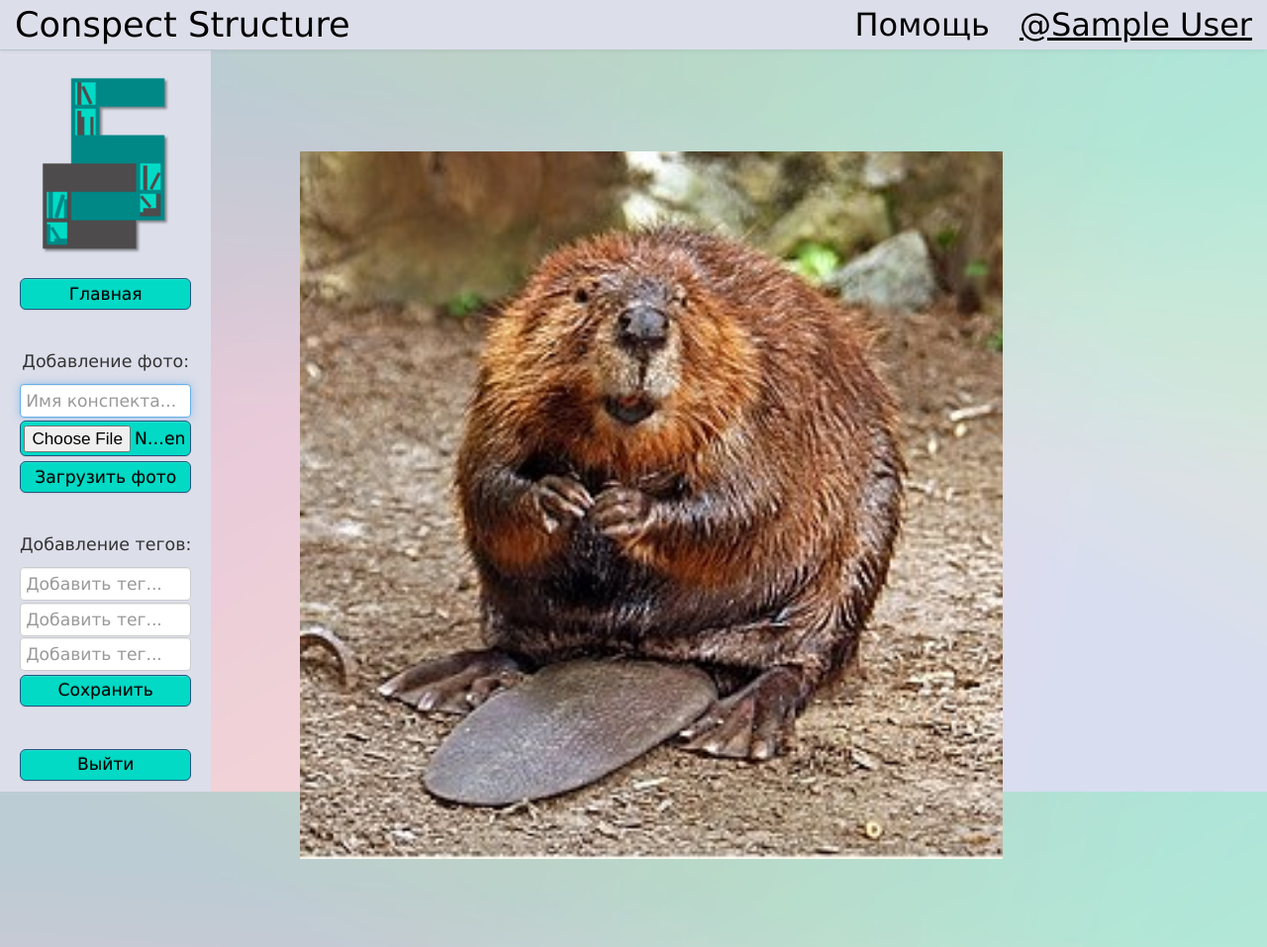
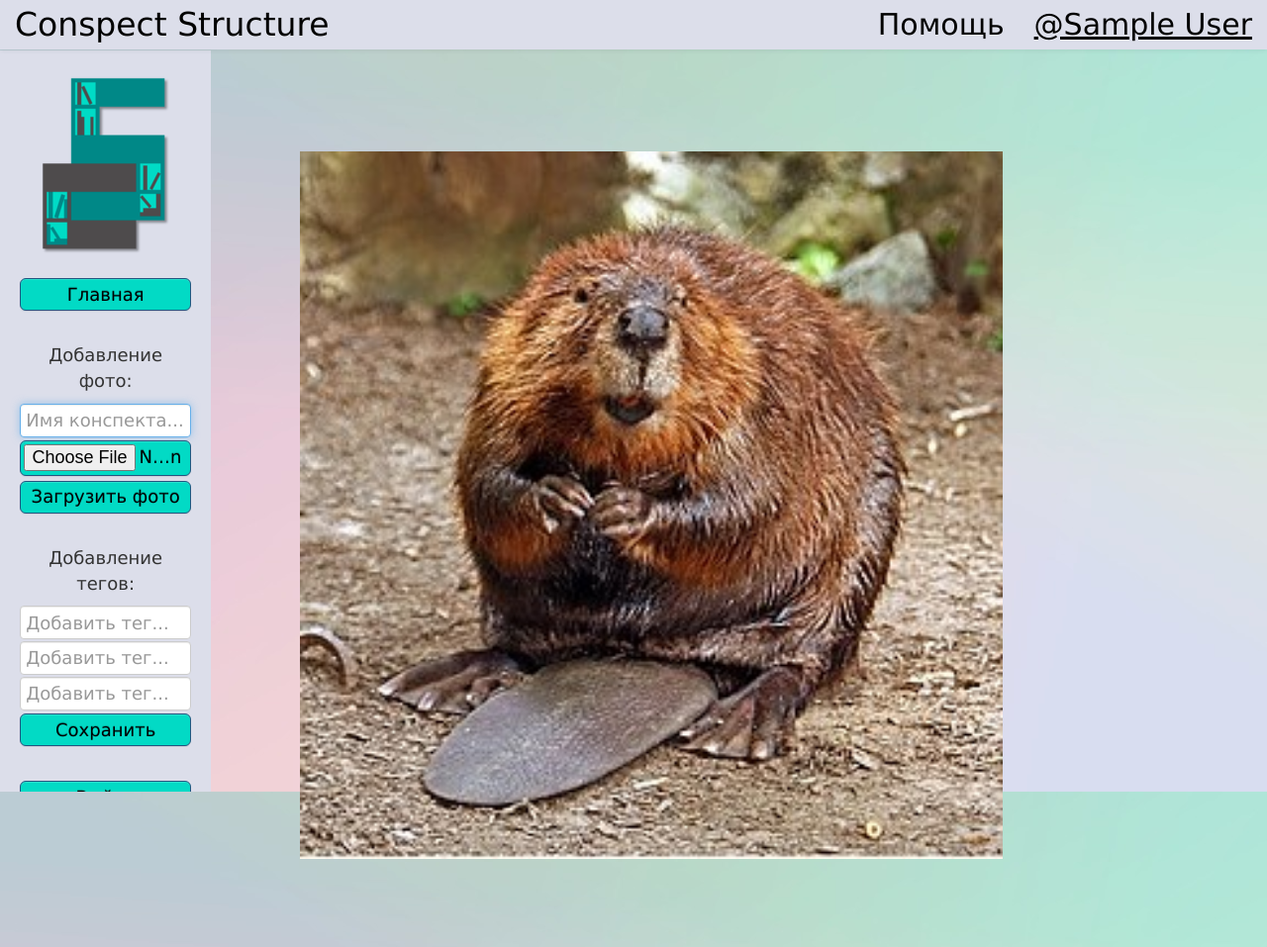
Before and after one commit to AndreyKondakovGW/ProjectConspectStructure, a Flask app: page /redactor in a window 1280 px wide. Shown: the whole page at 99% size. Run offline with Flask 2, Linux system fonts and the light colour scheme; the visitor is signed in with stand-in values (Sample User, id 1); data that the repository does not hold is empty; some libraries are stand-ins or nearby versions.

Commit message:
commitname

```diff
--- a/app/static/osnovnaya3.css
+++ b/app/static/osnovnaya3.css
@@ -3,9 +3,6 @@
  */
 
 /* Move down content because we have a fixed navbar that is 50px tall
-html {
-height: 100%;
-}
 */
 html {
 height: 100%;
@@ -57,7 +54,7 @@ font-family:
 	background-color:#018786;*/
 	background-color: rgb(220, 222, 234);
 	color: black;
-	font-size:2.5vmax;
+	font-size:30px;
 }
 
 .navbar {
@@ -125,7 +122,7 @@ color: black;
   margin-top:1.8%;
   padding: 7%;
   /*background-color: #e5e5e5;*/
-  font-size:2.5vmax;
+  font-size:30px;
 }
 
 /*
@@ -135,7 +132,6 @@ color: black;
 .placeholders {
   margin-bottom: 30px;
   text-align: center;
-
 }
 .placeholders h4 {
   margin-bottom: 0;
@@ -154,19 +150,18 @@ color: black;
 .sr-only{
 float: center;
 margin: 5% auto;
-font-size:0.67em;
+font-size:1em;
 }
 
 .form-control{
 margin:1% auto;
 	padding:3%;
-font-size:0.67em;
+font-size:0.9em;
 }
 .cnopka{
 	background-image: none;
 	background-color:#02dac5;
-	/*font-size:1vmax;*/
-	font-size:0.67em;
+	font-size:0.9em;
 	color: black;
 	margin:2% auto;
 	padding:2%;
@@ -203,5 +198,5 @@ font-size:0.67em;
 .sidebar{
 	/*background-color: #e5e5e5;*/
 	background-color: rgb(220, 222, 234);
-	font-size:2vmax;
+	font-size:20px;
 }
--- a/app/templates/osnovnaya.html
+++ b/app/templates/osnovnaya.html
@@ -71,14 +71,14 @@
             </form>
 
                 <br>
-                <p class="text-center" style="font-size:0.68em;">Новый конспект/тег:</p>
+                <p class="text-center" style="font-size:0.9em;">Новый конспект/тег:</p>
                 <a class="btn btn-lg btn-primary btn-block cnopka"
                    href="{{ url_for('redactor',filename=filename) }}">Добавить...</a>
 
 
 
                 <br>
-                <p class="text-center" style="font-size:0.68em;">Конспекты:</p>
+                <p class="text-center" style="font-size:0.9em;">Конспекты:</p>
                 {% for conspect in conspects %}
                     <form type=""
                           name="t2"
--- a/app/templates/redactorMisha.html
+++ b/app/templates/redactorMisha.html
@@ -60,7 +60,7 @@
 				<a class="btn btn-lg btn-primary btn-block cnopka" href="{{ url_for('index') }}" >Главная</a>
 
 				<br>
-				<p class="text-center" style="font-size:0.68em;">Добавление фото:</p>
+				<p class="text-center" style="font-size:0.9em;">Добавление фото:</p>
 				<form action="" method=post enctype=multipart/form-data>
 					<input type=text class="form-control" name=conspect placeholder="Имя конспекта..." required autofocus>
 					<input type=file class="btn btn-lg btn-primary btn-block cnopka" name=file accept=image/* value="Выбрать файл">
@@ -68,7 +68,7 @@
 
 				</form>
 			<br>
-			<p class="text-center" style="font-size:0.68em;">Добавление тегов:</p>
+			<p class="text-center" style="font-size:0.9em;">Добавление тегов:</p>
 			<form class="form-signin" method="post">
 					<!-- часть для обрезки фото -->
 									<!-- ширина(w) и высота(h) картинки -->
```
